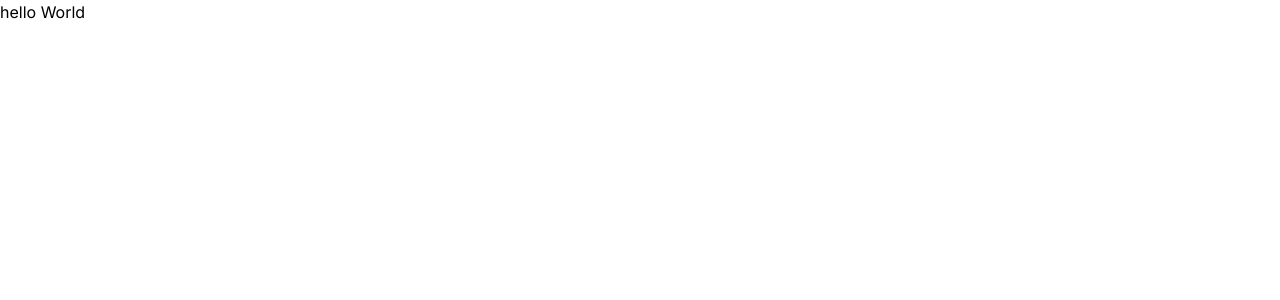
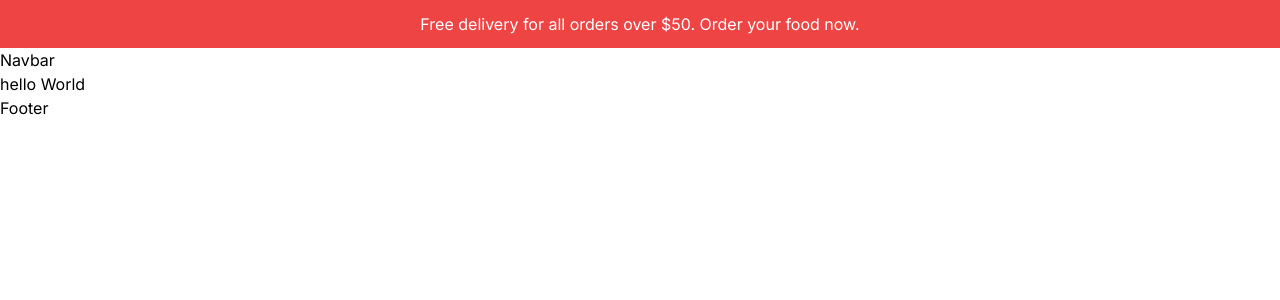
Before and after one commit to MajaPetkova/food-delivery-app, a Next.js app: page / in a window 1280 px wide. Shown: the top 300 px of the page. Built offline with nearby package versions, Linux system fonts and the light colour scheme.

Commit message:
Create components and style for notification component

```diff
--- a/src/app/layout.tsx
+++ b/src/app/layout.tsx
@@ -1,22 +1,30 @@
-import type { Metadata } from 'next'
-import { Inter } from 'next/font/google'
-import './globals.css'
+import type { Metadata } from "next";
+import { Inter } from "next/font/google";
+import "./globals.css";
+import  Navbar  from "@/components/Navbar";
+import  Notification  from "@/components/Notification";
+import  Footer  from "@/components/Footer";
 
-const inter = Inter({ subsets: ['latin'] })
+const inter = Inter({ subsets: ["latin"] });
 
 export const metadata: Metadata = {
-  title: 'Create Next App',
-  description: 'Generated by create next app',
-}
+  title: "Create Next App",
+  description: "Generated by create next app",
+};
 
 export default function RootLayout({
   children,
 }: {
-  children: React.ReactNode
+  children: React.ReactNode;
 }) {
   return (
     <html lang="en">
-      <body className={inter.className}>{children}</body>
+      <body className={inter.className}>
+        <Notification />
+        <Navbar />
+        {children}
+        <Footer />
+      </body>
     </html>
-  )
+  );
 }
--- /dev/null
+++ b/src/components/Footer.tsx
@@ -0,0 +1,9 @@
+import React from 'react'
+
+const Footer = () => {
+  return (
+    <div>Footer</div>
+  )
+}
+
+export default Footer
--- /dev/null
+++ b/src/components/Navbar.tsx
@@ -0,0 +1,9 @@
+import React from 'react'
+
+const Navbar = () => {
+  return (
+    <div>Navbar</div>
+  )
+}
+
+export default Navbar
--- /dev/null
+++ b/src/components/Notification.tsx
@@ -0,0 +1,9 @@
+import React from 'react'
+
+const Notification = () => {
+  return (
+    <div className='h-12 bg-red-500 text-white text-sm md:text-base px-4 flex items-center justify-center text-center'>Free delivery for all orders over $50. Order your food now.</div>
+  )
+}
+
+export default Notification
```
